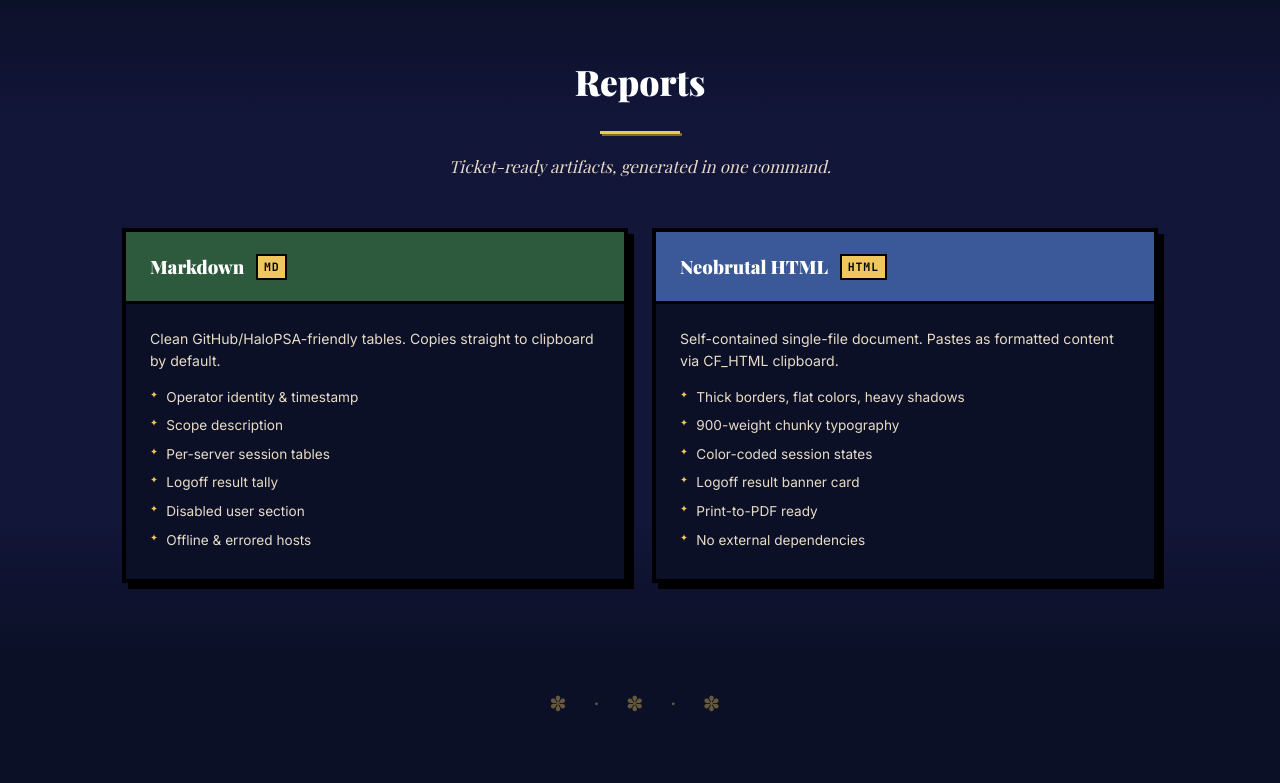
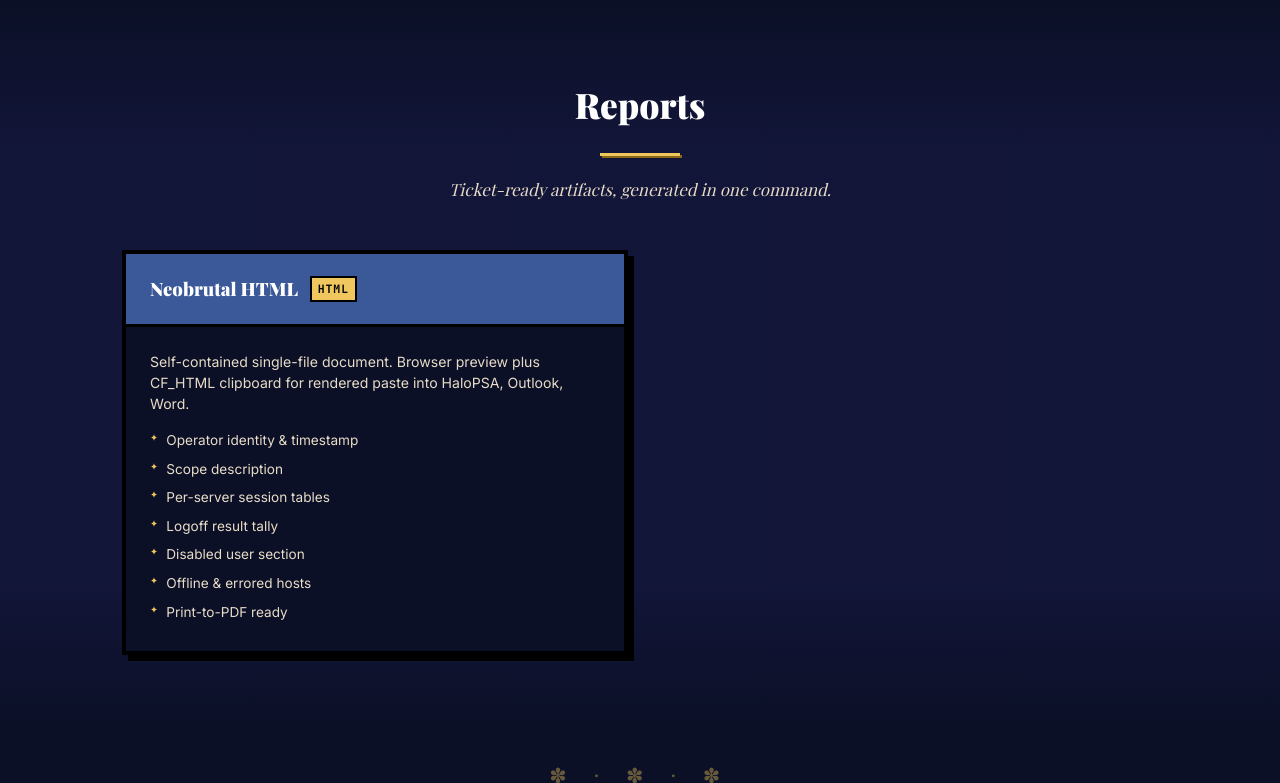
Before and after one commit to LISSConsulting/LISSTech.UserSessions, a plain HTML site: page docs/index.html in a window 1280 px wide. Shown: the part 3758-4541 px from the top of the page. Drawn offline with nearby package versions, Linux system fonts and the light colour scheme; a web font is replaced by a local one.

Commit message:
feat: drop markdown, fix CF_HTML clipboard, polish dashboard + report
Markdown removal (now HTML-only):
* `-Report` is a switch, not a format choice; `-ReportPath`/-Clipboard imply it
* delete `Private/Reporting/ReportMarkdown.ps1`, drop `Format` param from dispatch
* docs scrubbed (CLAUDE.md, README.md, docs/index.html)

CF_HTML clipboard — actually pastes rendered into HaloPSA / Outlook / Word:
* `ConvertTo-CfHtml` builds a proper CF_HTML payload by hand: byte-accurate
  StartHTML/EndHTML/StartFragment/EndFragment offsets, fragment markers
  inside `<body>` (paste targets reject fragments wrapping `<html>` shell)
* lift `<style>` blocks from `<head>` into the fragment so styles survive paste
* multi-format `DataObject` (CF_HTML + CF_UNICODETEXT) for plain-text fallback
* `ClipboardBridge` C# helper updated for STA dispatch on PS7 MTA

HTML report:
* banner: drop self-promo brand block + tagline; `Session Report` + timestamp
* combined Offline/Errored summary tile into one `Unreachable` chip
* table last-column right-anchored so timestamps don't leave a ragged right
  edge in wider editors (HaloPSA)
* Copy-for-Halo button injected into body — native execCommand('copy') gives
  inline-styled CF_HTML byte-identical to a Ctrl+A copy

Dashboard:
* drop boxed banner; flat `◆`-prefix lines (Consolas-safe glyph)
* 1-space lead consistent across banner / Write-Step / FleetGrid
* FLEET strip: `·` separator instead of `|`
* combined Offline/Errored chip into `unreachable`
* FleetGrid stretches NOTE to fill terminal width via Get-FleetStretchedWidths
* short error labels in Workers.ps1 (e.g. `Access denied (5)`) so they fit

Tests: 93 passing — markdown describes removed, new coverage for CF_HTML
header construction, fragment placement, head-style lifting, and
Get-FleetStretchedWidths.

Co-Authored-By: Claude Opus 4.7 (1M context) <noreply@anthropic.com>

```diff
--- a/docs/index.html
+++ b/docs/index.html
@@ -6,7 +6,7 @@
 
 <!-- Primary Meta -->
 <title>LISSTech.UserSessions — Enumerate, Audit &amp; Log Off Terminal Services Sessions</title>
-<meta name="description" content="PowerShell module for MSPs to enumerate, audit, and log off Windows Terminal Services sessions across Active Directory. Rich ANSI dashboard, async parallel logoff, ticket-ready markdown &amp; HTML reports. Zero dependencies, PS 5.1+.">
+<meta name="description" content="PowerShell module for MSPs to enumerate, audit, and log off Windows Terminal Services sessions across Active Directory. Rich ANSI dashboard, async parallel logoff, ticket-ready HTML reports with rendered CF_HTML clipboard. Zero dependencies, PS 5.1+.">
 <meta name="keywords" content="PowerShell, Terminal Services, RDP, sessions, logoff, Active Directory, MSP, WTS, Remote Desktop, Windows Server, session management, LISS Technologies, LISSTech">
 <meta name="author" content="LISS Consulting, Corp.">
 <meta name="robots" content="index, follow">
@@ -48,7 +48,7 @@
   "name": "LISSTech.UserSessions",
   "applicationCategory": "DeveloperApplication",
   "operatingSystem": "Windows",
-  "description": "PowerShell module for MSPs to enumerate, audit, and log off Windows Terminal Services sessions across Active Directory. Rich ANSI dashboard, async parallel logoff, ticket-ready markdown and HTML reports.",
+  "description": "PowerShell module for MSPs to enumerate, audit, and log off Windows Terminal Services sessions across Active Directory. Rich ANSI dashboard, async parallel logoff, ticket-ready HTML reports with rendered CF_HTML clipboard.",
   "url": "https://lissconsulting.github.io/LISSTech.UserSessions/",
   "downloadUrl": "https://www.powershellgallery.com/packages/LISSTech.UserSessions",
   "softwareVersion": "26.113.2",
@@ -1150,7 +1150,7 @@
         <div class="feature-card">
           <div class="feature-icon">&#9998;</div>
           <h3>Ticket-Ready Reports</h3>
-          <p>Markdown (clipboard) and self-contained neobrutal HTML (browser). Paste directly into HaloPSA, ConnectWise, or any ticket system.</p>
+          <p>Self-contained neobrutal HTML, browser preview plus CF_HTML rendered-paste clipboard. Drop straight into HaloPSA, ConnectWise, Outlook, or any ticket system.</p>
         </div>
 
         <div class="feature-card">
@@ -1195,9 +1195,8 @@ Find-UserSession -Username jmariano |
           </div>
           <div class="cmdlet-body">
             <p>Rich dashboard with optional async logoff and report generation. The daily driver.</p>
-            <div class="example"><span class="comment"># Scan, logoff, report — one command</span>
-Show-UserSession -LogOff -Confirm:$false `
-  -Report markdown</div>
+            <div class="example"><span class="comment"># Scan, logoff, rendered HTML report on the clipboard — one command</span>
+Show-UserSession -LogOff -Confirm:$false -Report</div>
           </div>
         </div>
 
@@ -1279,12 +1278,12 @@ Find-UserSession |
       <div class="report-grid">
 
         <div class="report-card">
-          <div class="report-card-header md">
-            <h3>Markdown</h3>
-            <span class="format-tag">MD</span>
+          <div class="report-card-header html">
+            <h3>Neobrutal HTML</h3>
+            <span class="format-tag">HTML</span>
           </div>
           <div class="report-card-body">
-            <p>Clean GitHub/HaloPSA-friendly tables. Copies straight to clipboard by default.</p>
+            <p>Self-contained single-file document. Browser preview plus CF_HTML clipboard for rendered paste into HaloPSA, Outlook, Word.</p>
             <ul>
               <li>Operator identity &amp; timestamp</li>
               <li>Scope description</li>
@@ -1292,24 +1291,7 @@ Find-UserSession |
               <li>Logoff result tally</li>
               <li>Disabled user section</li>
               <li>Offline &amp; errored hosts</li>
-            </ul>
-          </div>
-        </div>
-
-        <div class="report-card">
-          <div class="report-card-header html">
-            <h3>Neobrutal HTML</h3>
-            <span class="format-tag">HTML</span>
-          </div>
-          <div class="report-card-body">
-            <p>Self-contained single-file document. Pastes as formatted content via CF_HTML clipboard.</p>
-            <ul>
-              <li>Thick borders, flat colors, heavy shadows</li>
-              <li>900-weight chunky typography</li>
-              <li>Color-coded session states</li>
-              <li>Logoff result banner card</li>
               <li>Print-to-PDF ready</li>
-              <li>No external dependencies</li>
             </ul>
           </div>
         </div>
```
Also changed, not shown: 15 other files.
